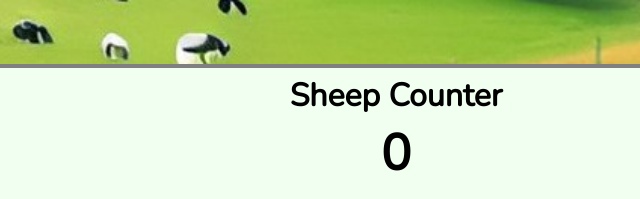
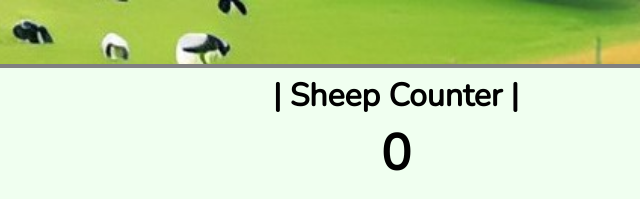
Before and after one commit to rakithub/sheep-counter, a plain HTML site: page index.html in a window 1280 px wide. Shown: the top 199 px of the page, 244-884 px from the left. Drawn offline with nearby package versions, Linux system fonts and the light colour scheme.

Commit message:
change heading

```diff
--- a/index.html
+++ b/index.html
@@ -9,7 +9,7 @@
     </head>
     <body>
         <div class="container">
-            <h1>Sheep Counter</h1>
+            <h1>| Sheep Counter |</h1>
             <h2 id="count-el">0</h2>
             <button id="increment-btn" onclick="increment()">INCREMENT</button>
             <button id="save-btn" onclick="save()">SAVE</button>
```
